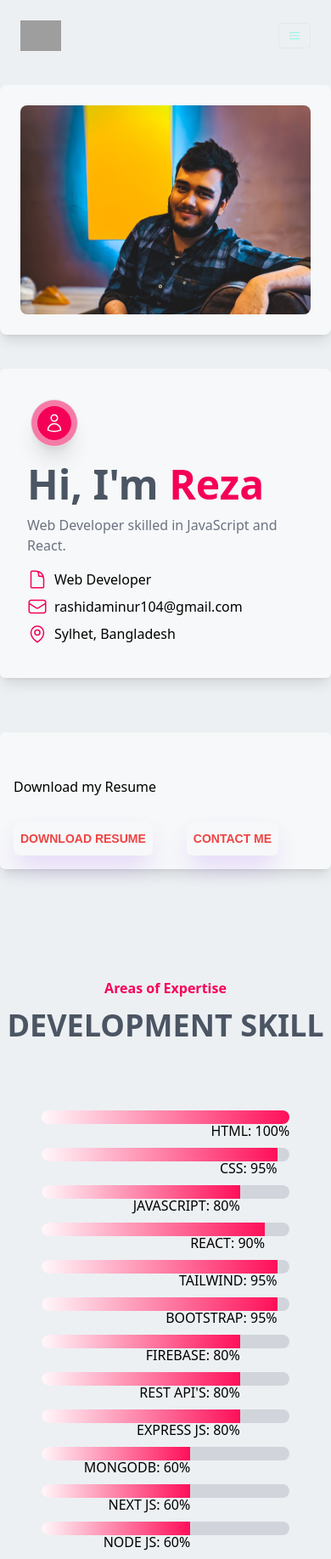
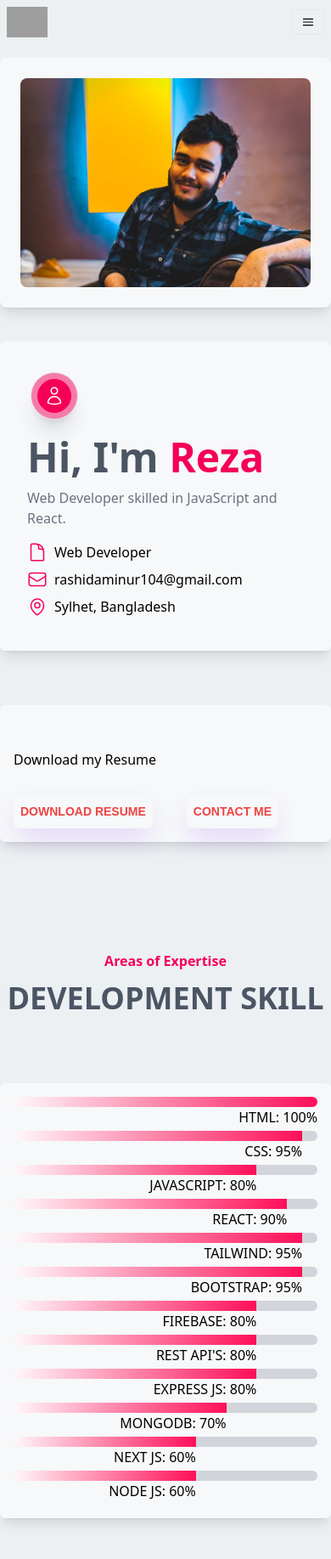
Before and after one commit to reza107-hub/my-portfolio, a React (Vite) app: page / in a window 390 px wide. Shown: the whole page at 85% size. After the commit the page ends 1787 px from the top, so only its background shows below. Built offline with nearby package versions, Linux system fonts and the light colour scheme; grey boxes are pictures that could not be loaded.

Commit message:
some info chaanged

```diff
--- a/src/Components/ProgressBar/ProgressBar.jsx
+++ b/src/Components/ProgressBar/ProgressBar.jsx
@@ -51,7 +51,7 @@ const ProgressBar = ({ progress, title }) => {
 
   return (
     <div className="relative">
-      <div className="w-full h-4 bg-gray-300 mb-7 rounded-full overflow-hidden">
+      <div className="w-full h-3 bg-gray-300 mb-7 rounded-full overflow-hidden">
         <div ref={barRef} className="h-full"></div>
       </div>
       <p
--- a/src/Pages/Home/Iam/Iam.jsx
+++ b/src/Pages/Home/Iam/Iam.jsx
@@ -4,7 +4,7 @@ const Iam = () => {
   return (
     <section className="flex md:flex-row flex-col-reverse gap-10 mt-4">
       <div className="flex flex-col">
-        <div className="hiIam-div flex flex-col bg-[#f6f8f9] p-4 pb-10 rounded-md shadow-lg transform-gpu hover:translate-y-[-5px] transition-transform duration-700">
+        <div className="flex flex-col bg-[#f6f8f9] p-4 pb-10 rounded-md shadow-lg transform-gpu hover:translate-y-[-5px] transition-transform duration-700">
           <div className="rounded-full w-14 h-14 bg-[#F50057] bg-opacity-50 shadow-xl text-white m-5 border flex justify-center items-center">
             <div className="rounded-full w-10 h-10 bg-[#F50057] border-[#F50057] text-white border flex justify-center items-center">
               <svg
--- a/src/Pages/Home/Skills/Skills.jsx
+++ b/src/Pages/Home/Skills/Skills.jsx
@@ -21,23 +21,28 @@ const Skills = () => {
     { progress: 80, title: "Firebase" },
     { progress: 80, title: "REST API's" },
     { progress: 80, title: "Express JS" },
-    { progress: 60, title: "MongoDB" },
+    { progress: 70, title: "MongoDB" },
     { progress: 60, title: "Next JS" },
     { progress: 60, title: "Node Js" },
   ];
 
   return (
-    <div data-aos="fade-up" data-aos-delay="100" className="mb-10">
+    <div data-aos="fade-up" data-aos-delay="300" className="mb-10">
       <SectionTitle
         subheading={"Areas of Expertise"}
         heading={"Development Skill"}
       />
 
-      {skillsData.map((skill, index) => (
-        <div key={index} className={`mt-${index === 0 ? 5 : 10} md:w-1/2 mx-auto w-3/4`}>
-          <ProgressBar progress={skill.progress} title={skill.title} />
-        </div>
-      ))}
+      <div className="bg-[#f6f8f9] p-4 rounded-md shadow-lg ">
+        {skillsData.map((skill, index) => (
+          <div
+            key={index}
+            className={`mt-${index === 0 ? 5 : 10} `}
+          >
+            <ProgressBar progress={skill.progress} title={skill.title} />
+          </div>
+        ))}
+      </div>
     </div>
   );
 };
--- a/src/Pages/Shared/Navbar/Navbar.jsx
+++ b/src/Pages/Shared/Navbar/Navbar.jsx
@@ -10,7 +10,7 @@ const Navbar = () => {
   };
 
   return (
-    <nav className="flex font-serif items-center justify-between flex-wrap bg-[#ECF0F3] p-6">
+    <nav className="flex font-serif items-center justify-between flex-wrap bg-[#ECF0F3] p-2 md:p-6">
       <div
         data-tip="Reza"
         className="flex items-center flex-shrink-0 mr-6 lg:tooltip lg:tooltip-right"
@@ -24,7 +24,7 @@ const Navbar = () => {
 
       <div className="block lg:hidden">
         <button
-          className="flex items-center px-3 py-2 border rounded text-teal-200 hover:border-teal-400"
+          className="flex items-center px-3 py-2 border rounded hover:text-[#F50057]"
           onClick={toggleMenu}
         >
           <svg
```
